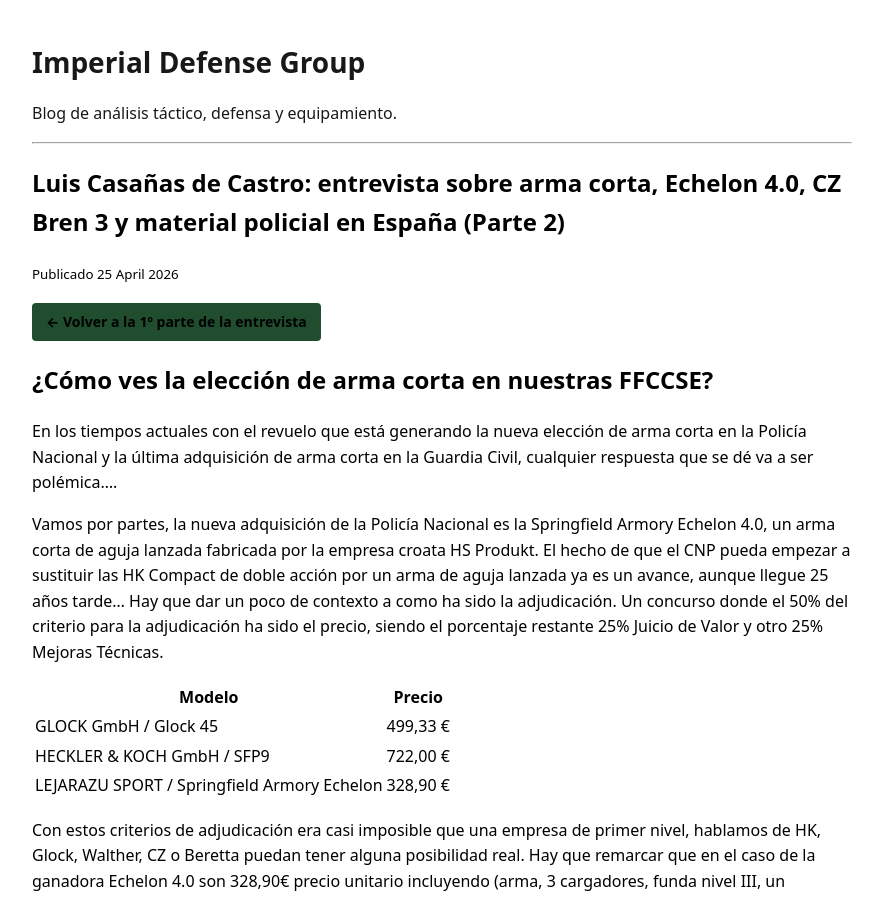
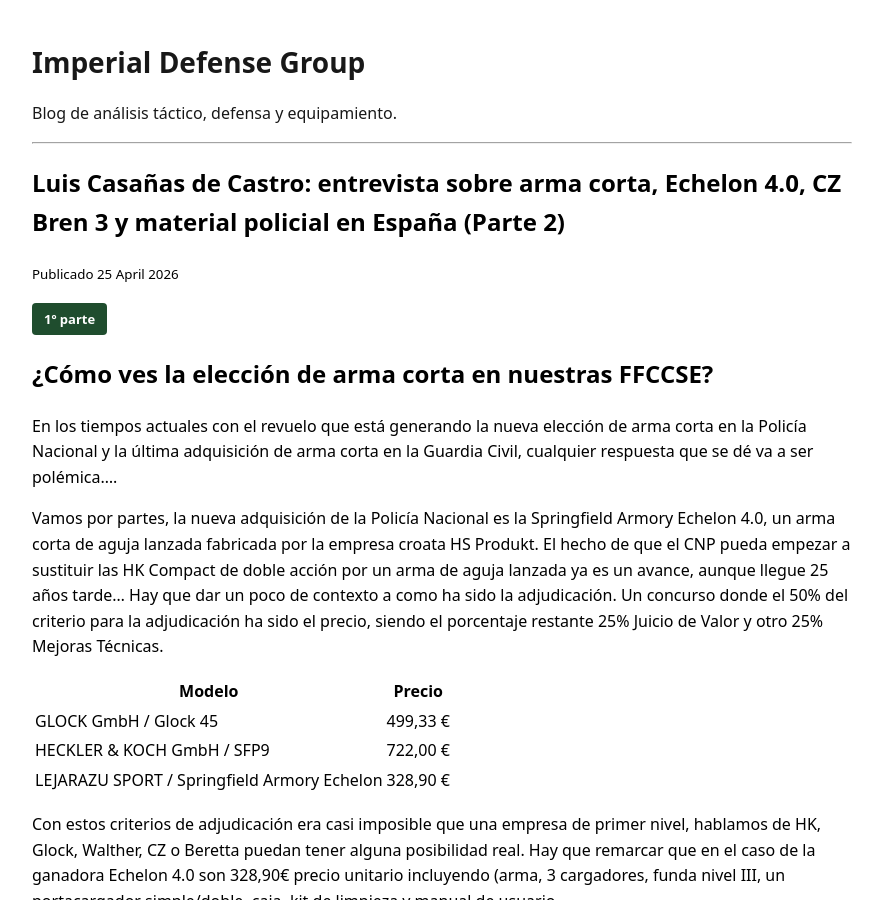
Before and after one commit to imperialdefensegroup/articulos, a Jekyll site: the page built from _posts/2026-04-25-entrevista-luis-casanas-parte-2.md, in a window 1280 px wide and 900 px high. Shown: the whole window, without its empty margins (198-1079 px from the left). Built offline with Jekyll 4.4.1, drawn with Linux system fonts in a browser that asks for light colours.

Commit message:
Update 2026-04-25-entrevista-luis-casanas-parte-2.md

```diff
--- a/_posts/2026-04-25-entrevista-luis-casanas-parte-2.md
+++ b/_posts/2026-04-25-entrevista-luis-casanas-parte-2.md
@@ -6,8 +6,8 @@ permalink: /entrevista-luis-casanas-parte-2/
 ---
 <p style="margin: 15px 0;">
   <a href="https://imperialdefensegroup.github.io/articulos/2025/09/04/luis-casanas-de-castro-consultor-tactico/"
-     style="display: inline-block; background-color: #1f4d2e; color: #000; padding: 8px 14px; text-decoration: none; border-radius: 4px; font-weight: bold; font-size: 14px;">
-    ← Volver a la 1º parte de la entrevista
+     style="display: inline-block; background-color: #1f4d2e; color: #fff; padding: 6px 12px; text-decoration: none; border-radius: 4px; font-weight: bold; font-size: 13px;">
+    1º parte
   </a>
 </p>
 
```
